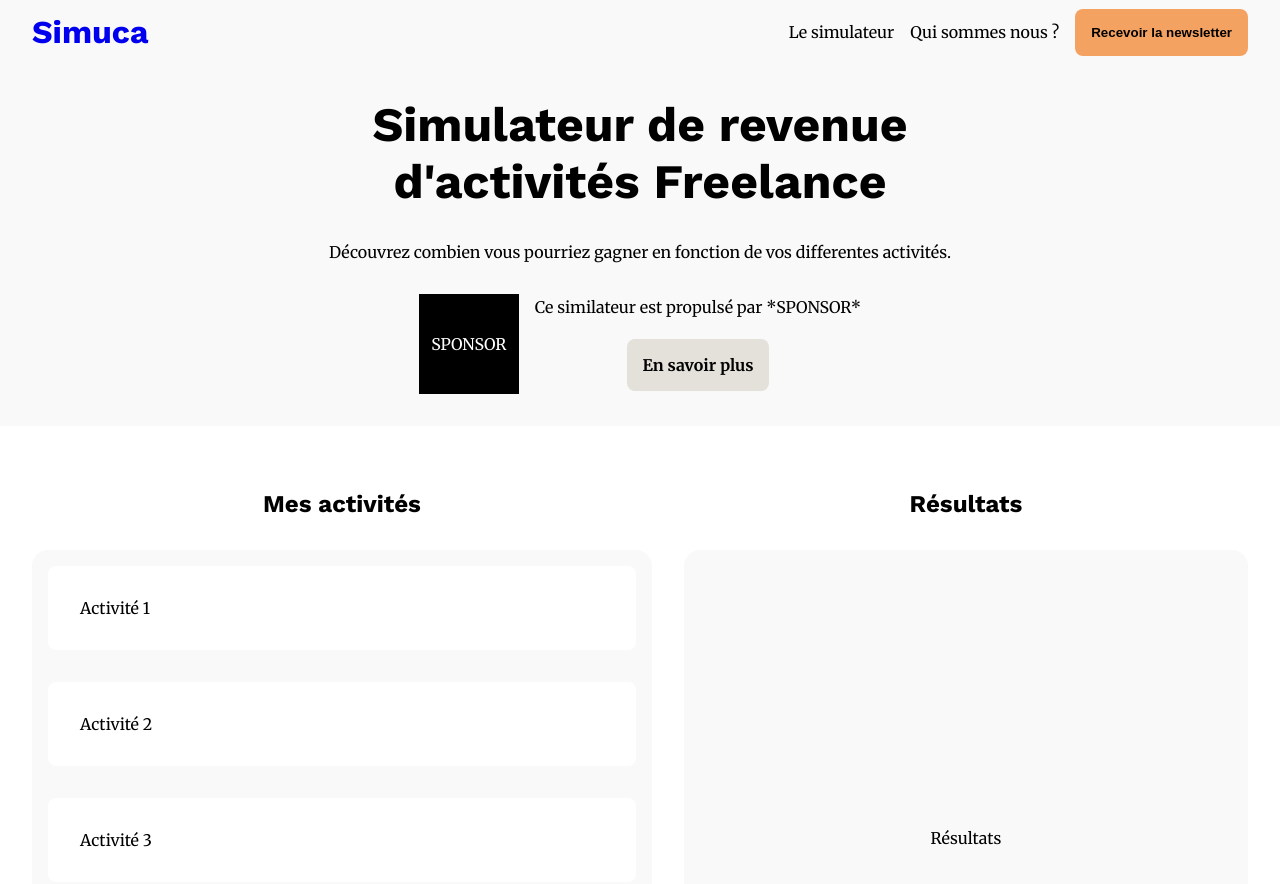
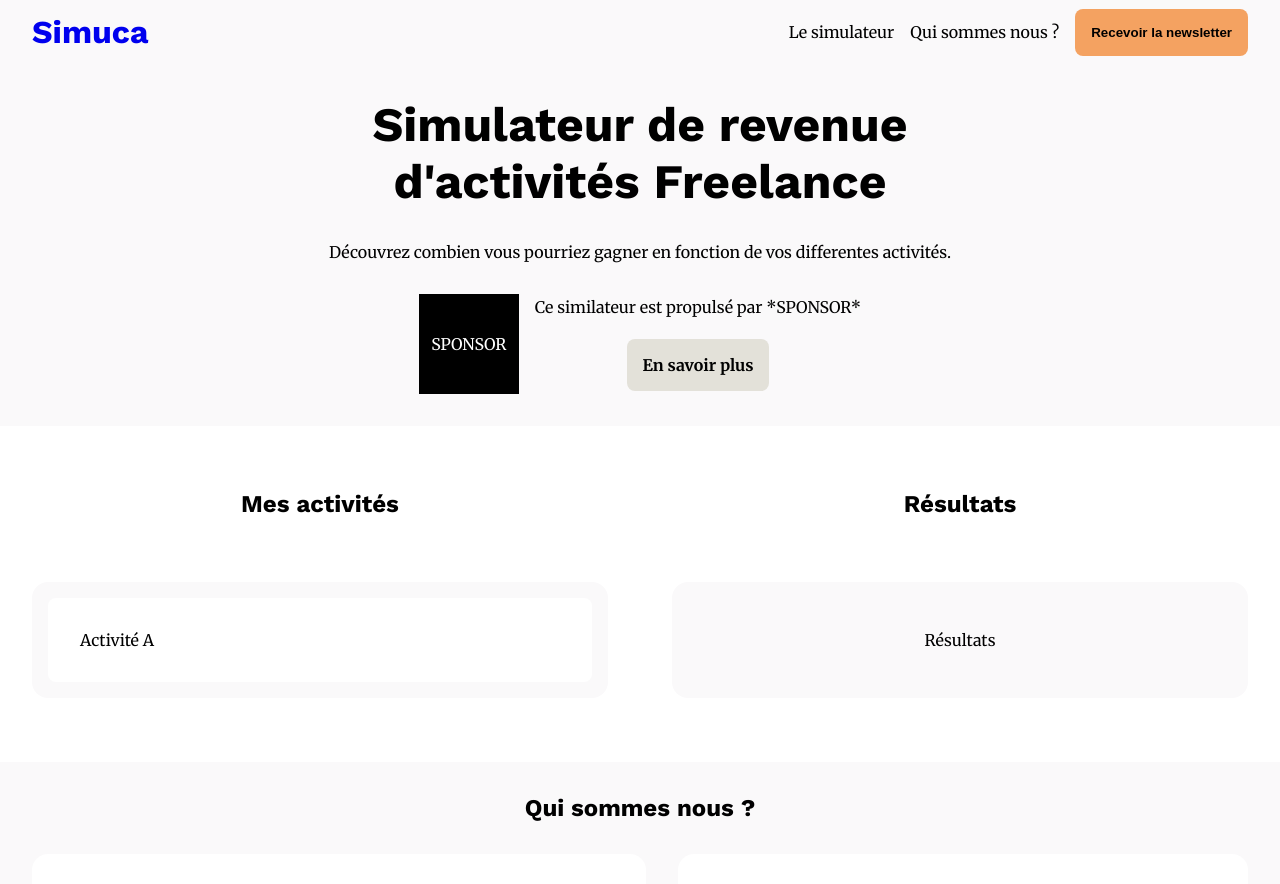
Before and after one commit to troptropcontent/freelance_revenue_simulator, a React (Vite) app in the folder frontend/: page / in a window 1280 px wide. Shown: the top 884 px of the page. Built offline with nearby package versions, Linux system fonts and the light colour scheme.

Commit message:
setup formik

```diff
--- a/frontend/src/App.tsx
+++ b/frontend/src/App.tsx
@@ -1,65 +1,116 @@
-import styled from 'styled-components';
-import { Heading } from './components/ui/Heading'
-import { List } from './components/ui/List';
-import { Text } from './components/ui/Text';
-import { Box } from './components/ui/Box';
-import Theme from './components/Theme';
+import styled from "styled-components";
+import { Heading } from "./components/ui/Heading";
+import { List } from "./components/ui/List";
+import { Text } from "./components/ui/Text";
+import { Box } from "./components/ui/Box";
+import Theme from "./components/Theme";
+import { Formik } from "formik";
 
-const MainLayout = styled.div`
-  display: grid;
-  gap: var(--spacing-medium);
+const StyledForm = styled.form`
   padding-inline: var(--spacing-medium);
   padding-block: var(--spacing-large);
-  grid-template-areas:
-    "activities_title results_title"
-    "activities_section results_section";
-
-  #activities_section {
-    grid-area: activities_section;
-  }
-
-  #results_section {
-    grid-area: results_section;
-  }
-
-  #results_title {
-    grid-area: results_title;
-  }
-
-  #activities_title {
-    grid-area: activities_title;
-  }
-
-  #activities_list {
-    max-height: calc(100vh - var(--main-nav-height)*4  );
-    overflow-y: auto;
-  }
+  display: grid;
+  gap: var(--spacing-large);
+  grid-template-columns: 1fr 1fr;
 `;
 
+type FormValues = {
+  freelance_daily_rate?: {
+    rate: number;
+    quantity: number;
+    enjoyment_rate: number;
+  };
+  freelance_on_delivery?: {
+    rate: number;
+    quantity: number;
+    average_time_spent: number;
+    enjoyment_rate: number;
+  };
+  consulting?: {
+    rate: number;
+    quantity: number;
+    enjoyment_rate: number;
+  };
+  sponsorship?: {
+    rate: number;
+    quantity: number;
+    average_time_spent: number;
+    enjoyment_rate: number;
+  };
+  side_project?: {
+    revenue: number;
+    average_time_spent: number;
+    enjoyment_rate: number;
+  };
+  training?: {
+    rate: number;
+    quantity: number;
+    average_time_spent: number;
+    enjoyment_rate: number;
+  };
+  digital_product?: {
+    revenue: number;
+    quantity: number;
+    average_time_spent: number;
+    enjoyment_rate: number;
+  };
+  admin?: {
+    average_time_spent: number;
+  };
+};
+
+const initialValues: FormValues = {
+  freelance_daily_rate: { rate: 0, quantity: 0, enjoyment_rate: 0 },
+  freelance_on_delivery: undefined,
+  consulting: undefined,
+  sponsorship: undefined,
+  side_project: undefined,
+  training: undefined,
+  digital_product: undefined,
+  admin: undefined,
+};
+
 function App() {
-
   return (
     <Theme>
-    <MainLayout>
-      <Heading as="h2" align="center" id="activities_title">Mes activités</Heading>
-      <List.Root gap="lg" id="activities_list" background='grey.light' borderRadius="md" padding="md">
-        {[1, 2, 3, 4, 5].map((item) => (
-          <List.Item key={item} padding="lg" background='white' borderRadius="sm">
-            <Text>
-              Activité {item}
-            </Text>
-          </List.Item>
-        ))}
-      </List.Root>
-      <Heading as="h2" align="center" id="results_title">Résultats</Heading>
-      <Box background='grey.light' borderRadius="md" flex flexDirection="column" justifyContent="center" alignItems="center">
-        <Text>
-          Résultats
-        </Text>
-      </Box>
-    </MainLayout>
+      <Formik initialValues={initialValues} onSubmit={() => {}}>
+        <StyledForm>
+          <Heading as="h2" align="center" id="activities_title">
+            Mes activités
+          </Heading>
+          <Heading as="h2" align="center" id="results_title">
+            Résultats
+          </Heading>
+          <List.Root
+            gap="lg"
+            id="activities_list"
+            background="grey.light"
+            borderRadius="md"
+            padding="md"
+          >
+            <List.Item
+              key={1}
+              padding="lg"
+              background="white"
+              borderRadius="sm"
+            >
+              <Text>Activité A</Text>
+            </List.Item>
+          </List.Root>
+          <Box
+            background="grey.light"
+            borderRadius="md"
+            flex
+            flexDirection="column"
+            justifyContent="center"
+            alignItems="center"
+          >
+            <Text>Résultats</Text>
+          </Box>
+        </StyledForm>
+      </Formik>
     </Theme>
-  )
+  );
 }
 
-export default App
+export default App;
```
